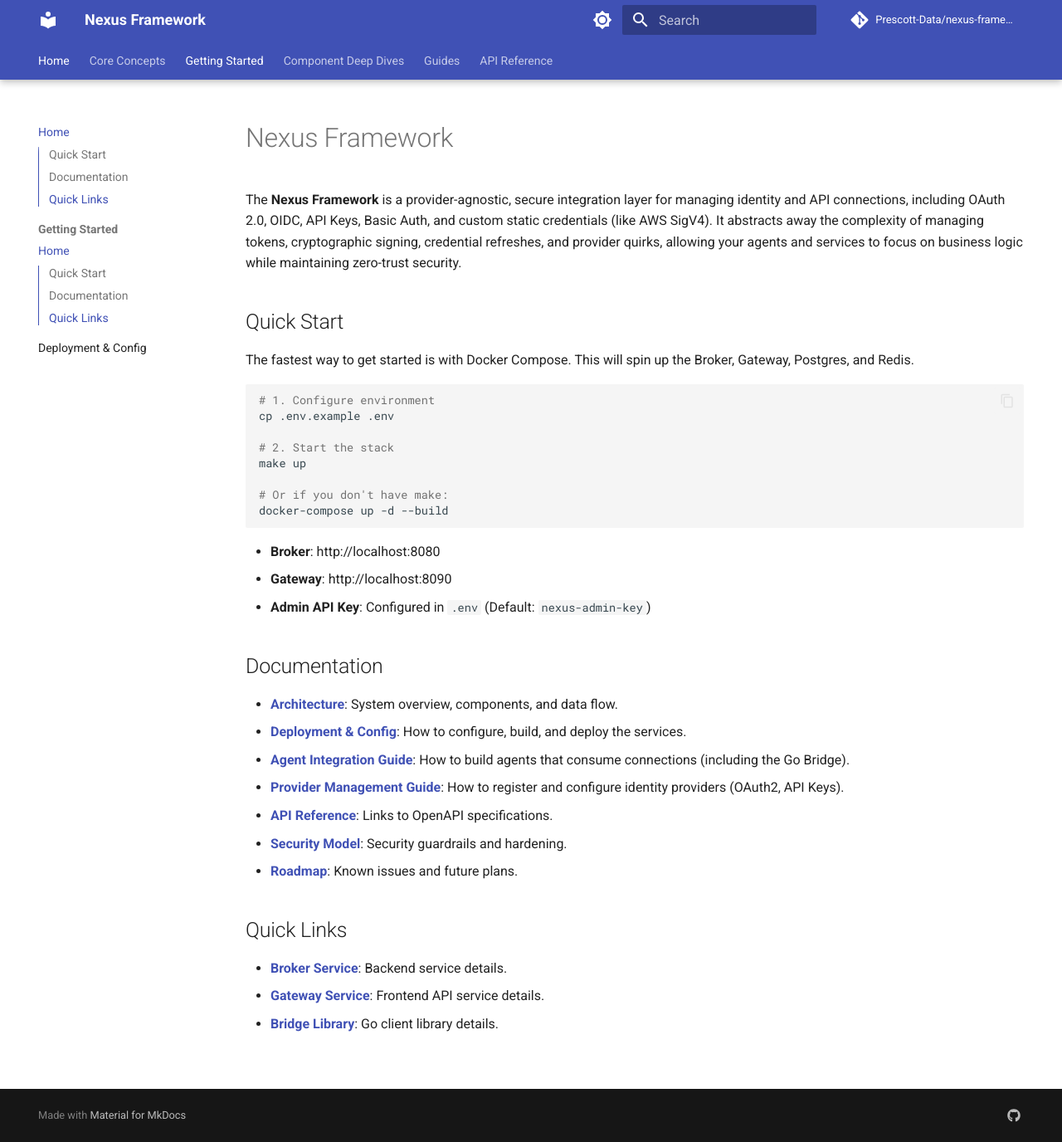
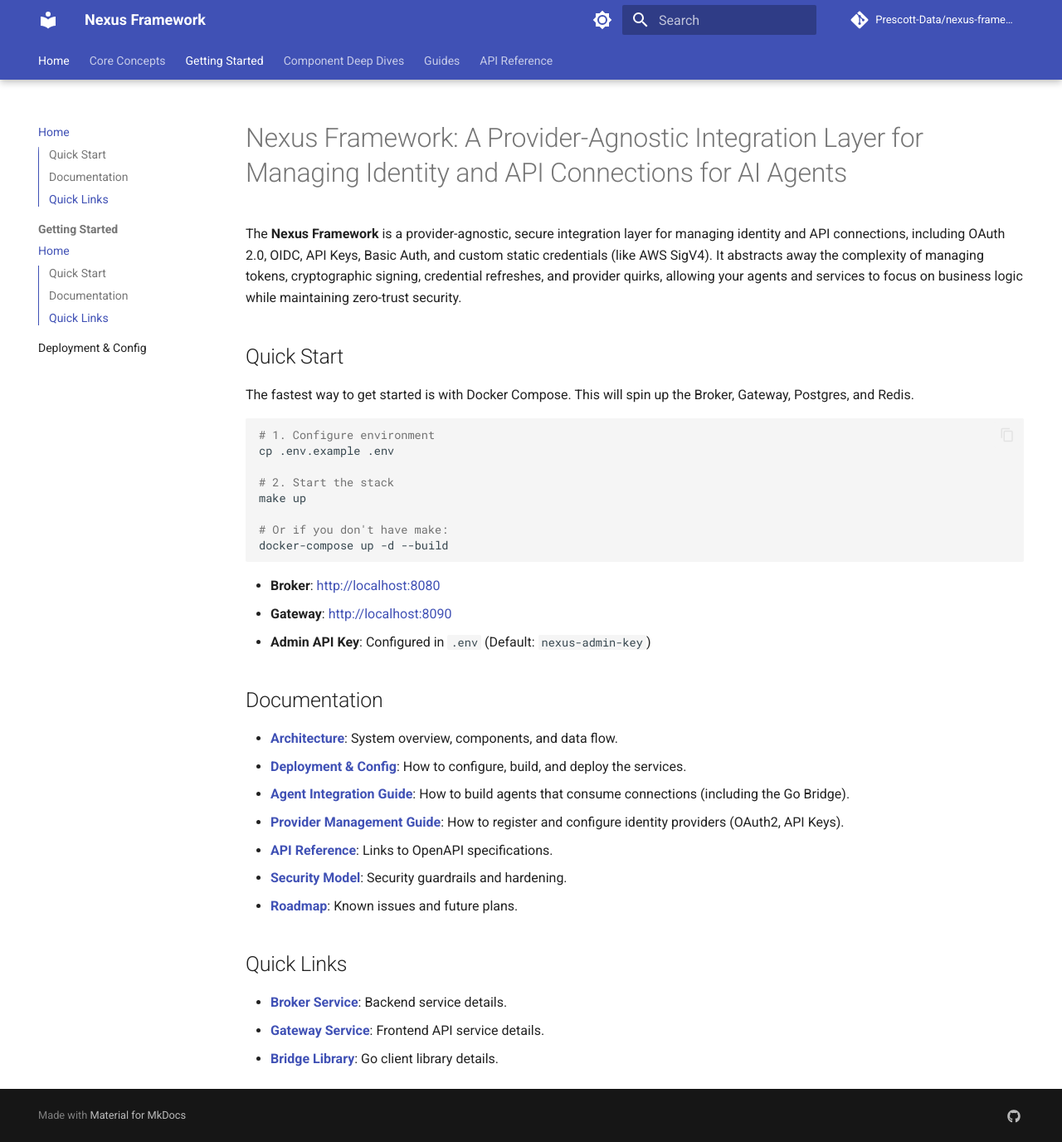
Before and after one commit to Prescott-Data/nexus-framework, an MkDocs documentation site: the page built from docs/index.md, in a window 1280 px wide and 1376 px high. Shown: the whole window at 83% size. Built offline with MkDocs 1.6.1 and Material for MkDocs 9.7.7, drawn with Linux system fonts in a browser that asks for light colours; comment, search, counter and statistics services are not loaded.

Commit message:
updated index.md file

````diff
--- a/docs/index.md
+++ b/docs/index.md
@@ -1,4 +1,4 @@
-# Nexus Framework
+# Nexus Framework: A Provider-Agnostic Integration Layer for Managing Identity and API Connections for AI Agents
 
 The **Nexus Framework** is a provider-agnostic, secure integration layer for managing identity and API connections, including OAuth 2.0, OIDC, API Keys, Basic Auth, and custom static credentials (like AWS SigV4). It abstracts away the complexity of managing tokens, cryptographic signing, credential refreshes, and provider quirks, allowing your agents and services to focus on business logic while maintaining zero-trust security.
 
@@ -17,8 +17,8 @@ make up
 docker-compose up -d --build
 ```
 
-- **Broker**: http://localhost:8080
-- **Gateway**: http://localhost:8090
+- **Broker**: <http://localhost:8080>
+- **Gateway**: <http://localhost:8090>
 - **Admin API Key**: Configured in `.env` (Default: `nexus-admin-key`)
 
 ## Documentation
````
